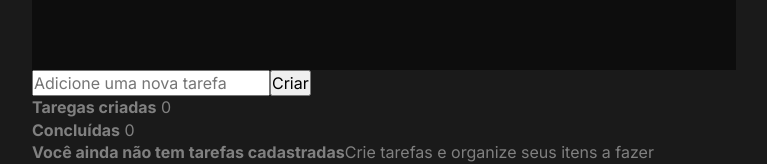
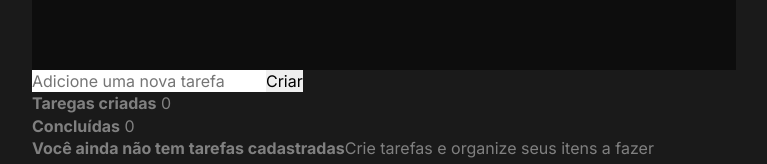
Before and after one commit to murilothom/todo-ignite, a React (Vite) app: page / in a window 1280 px wide. Shown: the part 374-538 px from the top of the page, without its empty margins (256-1023 px from the left). Built offline with nearby package versions, Linux system fonts and the light colour scheme.

Commit message:
chore: remove outline and border button

```diff
--- a/src/global.css
+++ b/src/global.css
@@ -14,6 +14,16 @@
   --gray-100: #F2F2F2;
 
   --danger: #E25858;
+}
+
+button, input {
+  outline: none;
+  border: none;
+}
+
+:focus {
+  outline: transparent;
+  box-shadow: 0 0 0 2px var(--blue-dark);
 }
 
 * {
```
